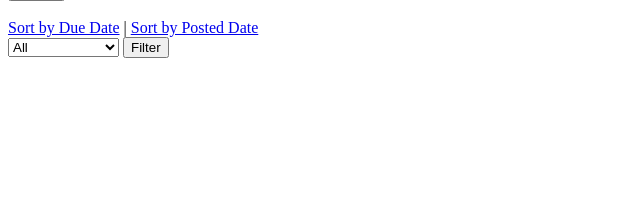
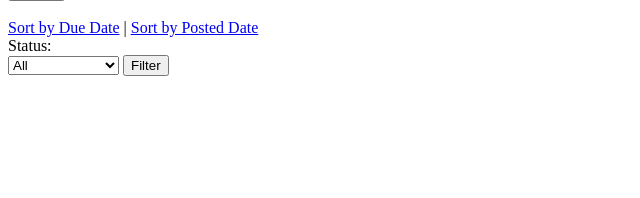
Before and after one commit to s1f102200693/django-test-exercise, a Django app: page / in a window 1280 px wide. Shown: the part 212-410 px from the top of the page, without its empty margins (0-640 px from the left). Run offline with Django 4.2, Linux system fonts and the light colour scheme; data that the repository does not hold is empty.

Commit message:
絞り込み指摘機能の追加

```diff
--- a/todo/templates/todo/index.html
+++ b/todo/templates/todo/index.html
@@ -32,16 +32,16 @@
       <a href="{% url 'index' %}?order=post">Sort by Posted Date</a>
     </div>
 
-    <div>
-        <form action="{% url 'index' %}" method="get">
-            <select name="status">
-                <option value="all">All</option>
-                <option value="not_completed">Not Completed</option>
-                <option value="completed">Completed</option>
-            </select>
-            <input type="submit" value="Filter">
-        </form>
-    </div>
+    <form method="get">
+      <label for="statusSelect">Status:</label><br>
+      <select id="statusSelect" name="status">
+        <option value="all" {% if current_status == 'all' %}selected{% endif %}>All</option>
+        <option value="not_completed" {% if current_status == 'not_completed' %}selected{% endif %}>Not Completed</option>
+        <option value="completed" {% if current_status == 'completed' %}selected{% endif %}>Completed</option>
+      </select>
+      <input type="submit" value="Filter">
+    </form>
+    <br>
 
     {% for task in tasks %}
     <div class="text">
@@ -49,7 +49,7 @@
       <ul>
         <li>Posted at: {{ task.posted_at }}</li>
         {% if task.due_at %}
-        <li>Due at: {{ task.due_at }}</li>
+        <li>Due at: {% if task.due_at < now and not task.completed %}<span style="color:red">{{ task.due_at }}</span>{% else %}{{ task.due_at }}{% endif %}</li>
         {% endif %}
         {% if task.completed %}
         <li>Status: Completed</li>
--- a/todo/views.py
+++ b/todo/views.py
@@ -12,6 +12,7 @@ def index(request):
         task.save()
 
     status = request.GET.get('status', 'all')
+
     if status == 'completed':
         tasks = Task.objects.filter(completed=True)
     elif status == 'not_completed':
@@ -27,6 +28,7 @@ def index(request):
     context = {
         'tasks': tasks,
         'now': now(),
+        'current_status': status,
     }
     return render(request, 'todo/index.html', context)
 
```
